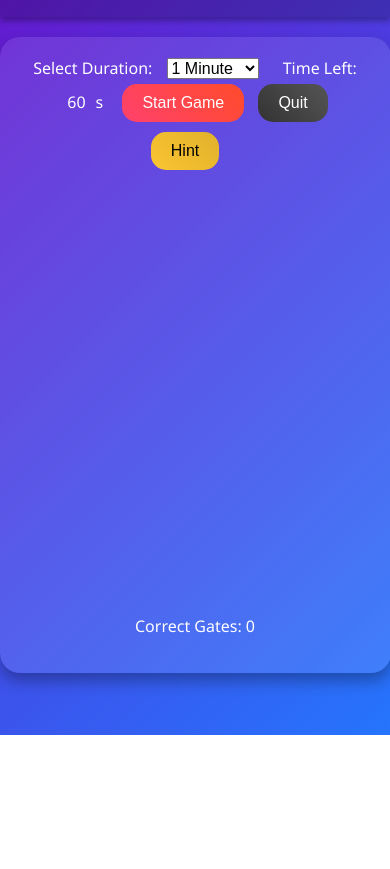
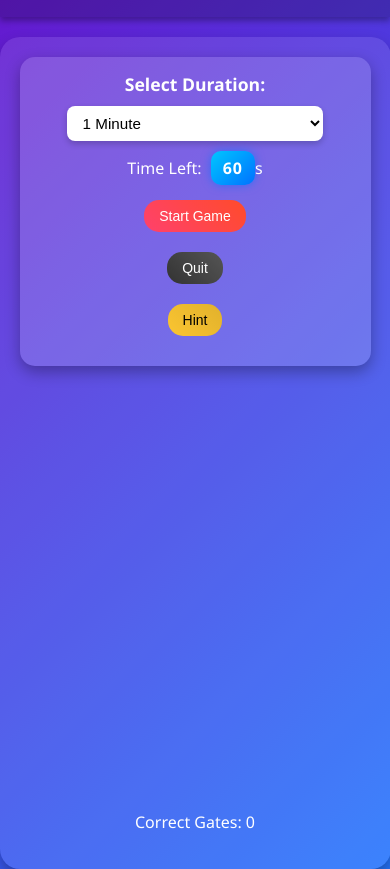
Before and after one commit to sainadhareddy2636/multi-game-hub, a plain HTML site: page games/logic-debug.html in a window 390 px wide. Shown: the part 109-978 px from the top of the page. Before the commit the page ends 844 px from the top, so only its background shows below. Drawn offline with Linux system fonts and the light colour scheme.

Commit message:
logic-debug game modified

```diff
--- a/games/logic-debug.css
+++ b/games/logic-debug.css
@@ -1,4 +1,4 @@
-/* Page and Header */
+/* --- Page and Header --- */
 body {
     font-family: 'Segoe UI', Tahoma, Geneva, Verdana, sans-serif;
     margin: 0;
@@ -13,9 +13,9 @@ body {
 
 .header {
     width: 100%;
-    background: rgba(0,0,0,0.2);
+    background: rgba(0, 0, 0, 0.2);
     padding: 20px 0;
-    box-shadow: 0 4px 6px rgba(0,0,0,0.3);
+    box-shadow: 0 4px 6px rgba(0, 0, 0, 0.3);
     text-align: center;
     margin-bottom: 20px;
 }
@@ -25,31 +25,90 @@ body {
     font-size: 2em;
 }
 
-/* Game Container */
+/* --- Game Container --- */
 .game-container {
-    background: rgba(255,255,255,0.1);
+    background: rgba(255, 255, 255, 0.1);
     padding: 20px;
     border-radius: 20px;
-    box-shadow: 0 8px 15px rgba(0,0,0,0.3);
+    box-shadow: 0 8px 15px rgba(0, 0, 0, 0.3);
     text-align: center;
     width: 90%;
     max-width: 900px;
 }
 
+/* --- Controls Section --- */
 .controls {
-    margin-bottom: 20px;
+    display: flex;
+    flex-wrap: wrap;
+    justify-content: center;
+    align-items: center;
+    gap: 15px;
+    margin-bottom: 25px;
+    background: rgba(255, 255, 255, 0.15);
+    padding: 15px 25px;
+    border-radius: 15px;
+    box-shadow: 0 6px 15px rgba(0, 0, 0, 0.3);
 }
 
-.controls select, .controls span {
-    margin: 0 10px;
-    font-size: 16px;
+.controls label {
+    font-weight: bold;
+    font-size: 1.1rem;
+    color: #fff;
 }
 
-.feedback-container {
-    margin-top: 20px;
+/* --- Fixed Dropdown Styling --- */
+.controls select {
+    background: #ffffff;
+    color: #000;
+    border: none;
+    padding: 8px 12px;
+    border-radius: 8px;
+    font-size: 1rem;
+    cursor: pointer;
+    font-weight: 500;
+    transition: all 0.3s ease;
+    outline: none;
+    box-shadow: 0 3px 6px rgba(0,0,0,0.2);
 }
 
-/* Buttons */
+.controls select:hover {
+    background: #f1f1f1;
+    box-shadow: 0 5px 10px rgba(0,0,0,0.25);
+}
+
+/* --- Timer Display --- */
+#timer {
+    display: inline-block;
+    background: linear-gradient(135deg, #00c6ff, #0072ff);
+    padding: 8px 16px;
+    border-radius: 10px;
+    font-weight: bold;
+    font-size: 1.2rem;
+    color: #fff;
+    letter-spacing: 1px;
+    box-shadow: 0 0 10px rgba(0, 114, 255, 0.6);
+    margin-left: 5px;
+    transition: all 0.3s ease;
+}
+
+/* --- Timer Animation --- */
+@keyframes pulseTimer {
+    0%, 100% { transform: scale(1); box-shadow: 0 0 10px rgba(0, 114, 255, 0.6); }
+    50% { transform: scale(1.05); box-shadow: 0 0 20px rgba(0, 114, 255, 0.8); }
+}
+
+#timer.pulse {
+    animation: pulseTimer 1s infinite;
+}
+
+/* --- Hint Status --- */
+#hint-status {
+    font-size: 1rem;
+    color: #ffe066;
+    font-weight: bold;
+}
+
+/* --- Buttons --- */
 .game-btn {
     padding: 10px 20px;
     margin: 5px;
@@ -64,7 +123,7 @@ body {
 
 .game-btn:hover {
     transform: translateY(-3px);
-    box-shadow: 0 5px 15px rgba(0,0,0,0.3);
+    box-shadow: 0 5px 15px rgba(0, 0, 0, 0.3);
 }
 
 .game-btn.quit {
@@ -76,7 +135,12 @@ body {
     color: #000;
 }
 
-/* SVG Gate Styles */
+/* --- Feedback Section --- */
+.feedback-container {
+    margin-top: 20px;
+}
+
+/* --- SVG Gate Styles --- */
 text {
     pointer-events: none;
     font-weight: bold;
@@ -90,9 +154,33 @@ text {
     fill: yellow;
 }
 
-/* Circuit Container */
+/* --- Circuit Container --- */
 #circuit-container {
     display: flex;
     justify-content: center;
     overflow-x: auto;
 }
+
+/* --- Responsive Design --- */
+@media (max-width: 600px) {
+    .controls {
+        flex-direction: column;
+        gap: 10px;
+        padding: 15px;
+    }
+
+    #timer {
+        font-size: 1rem;
+        padding: 6px 12px;
+    }
+
+    .game-btn {
+        padding: 8px 15px;
+        font-size: 14px;
+    }
+
+    .controls select {
+        width: 80%;
+        font-size: 0.95rem;
+    }
+}
```
